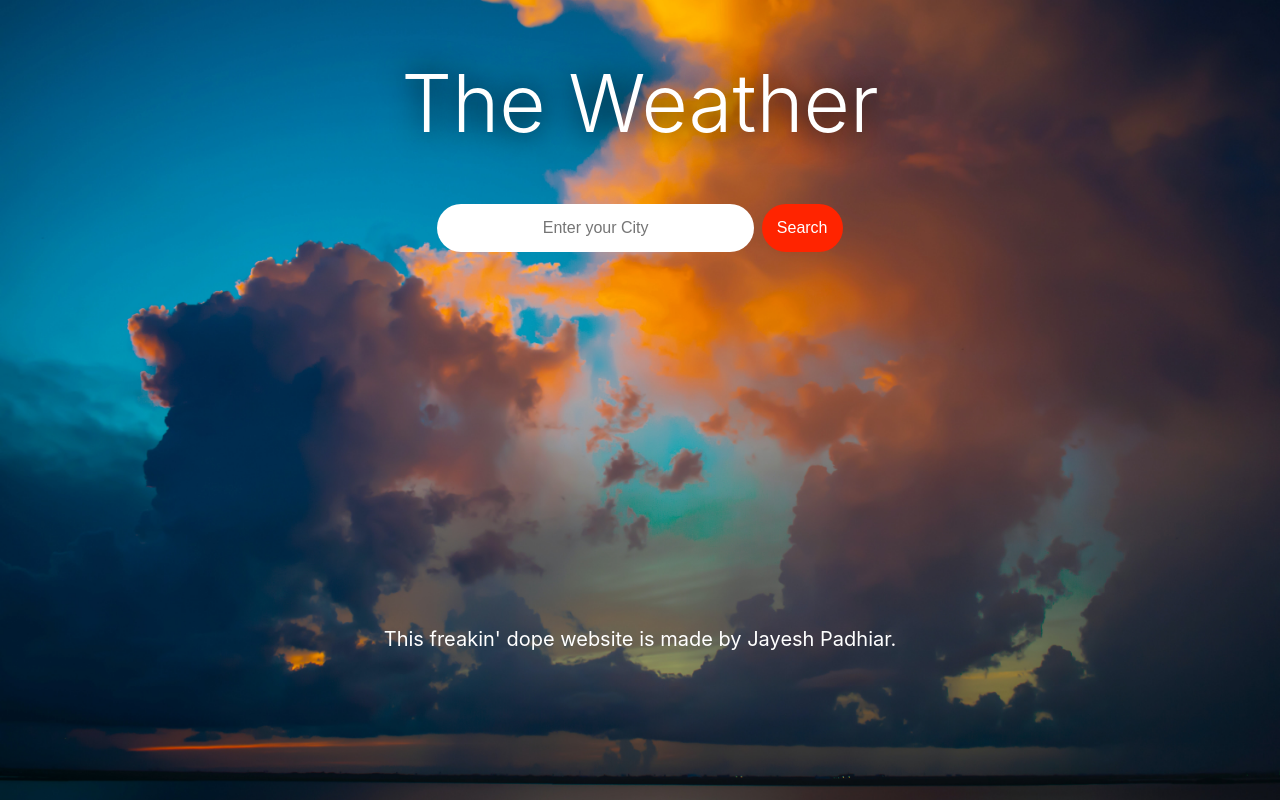
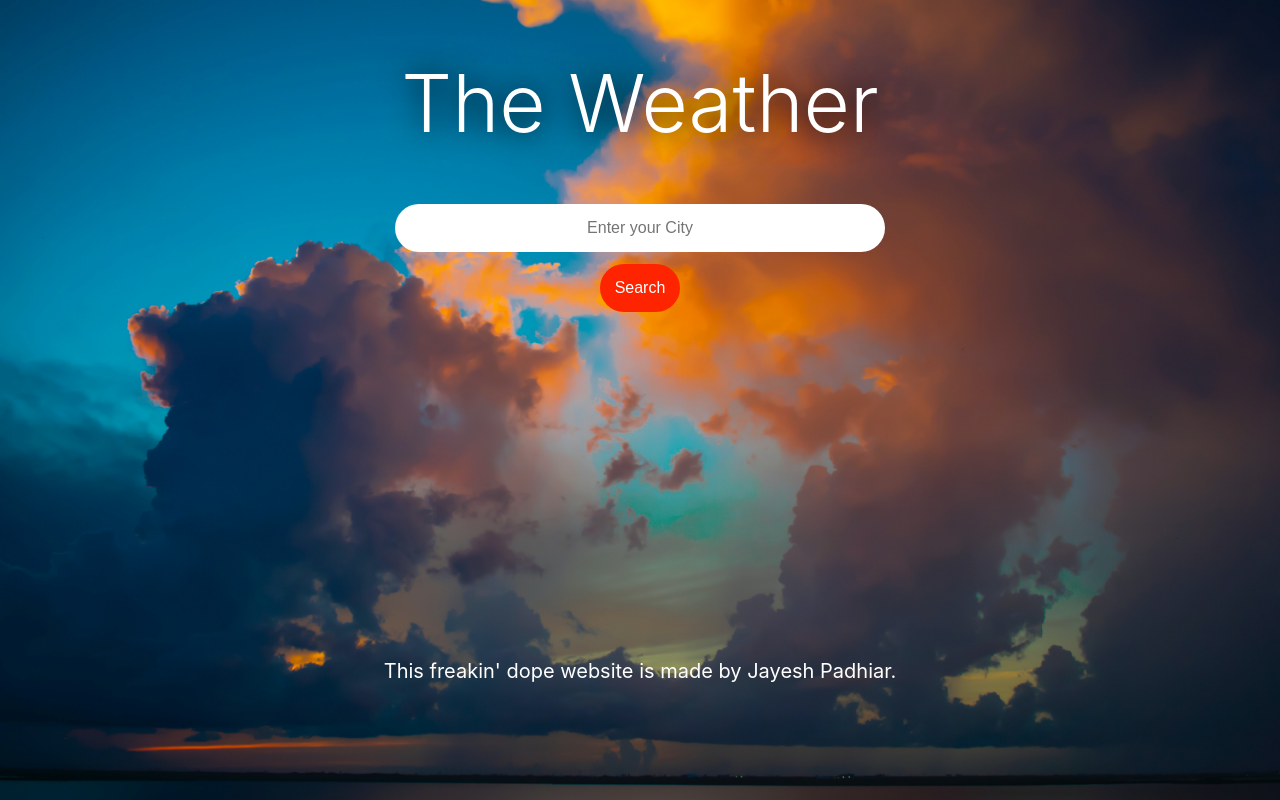
Before and after one commit to JayeshPadhiar/TheWeather, a React (Create React App) app: page / in a window 1280 px wide. Built offline with nearby package versions, Linux system fonts and the light colour scheme.

Commit message:
Improved Alignment

```diff
--- a/package.json
+++ b/package.json
@@ -1,6 +1,6 @@
 {
 	"name": "weather",
-	"homepage": "https://jayeshpadhiar.github.io/TheWeather",
+	"homepage": "https://jayeshpadhiar.github.io/TheWeather/",
 	"version": "0.1.0",
 	"private": true,
 	"dependencies": {
--- a/src/App.css
+++ b/src/App.css
@@ -1,26 +1,27 @@
 body {
 	transition: 1000ms;
-	/*background-image: url(/photos/PartlyCloudy.jpg);*/
 	background: #055555 url(/photos/PartlyCloudy.jpg);
 	background-size: cover;
 	background-repeat: no-repeat;
+	align-items: center;
 }
 
 
 div {
-	display: flex;
+	margin: auto;
+	align-items: center;
 	align-self: center;
+	justify-content: center;
 	flex-direction: column;
-	align-items: center;
-	justify-content: center;
 }
 
 div.weatherDisplay {
+	width: 80%;
+	align-self: center;
 	align-items: center;
 	text-align: center;
 	visibility: hidden;
-	margin: auto;
-	margin-top: 20px;
+	margin: 3em auto 4em;
 }
 
 h1 {
@@ -40,6 +41,7 @@ p {
 }
 
 input {
+	align-self: center;
 	text-align: center;
 	font-size: 1em;
 	width: 60%;
@@ -54,13 +56,14 @@ input:focus {
 }
 
 button {
+	align-self: center;
 	color: white;
 	background-color: #ff2400;
 	font-size: 1em;
 	padding: 15px;
 	border: none;
 	border-radius: 30px;
-	margin-left: 8px;
+	margin-top: 12px;
 	outline: none;
 }
 
@@ -72,14 +75,15 @@ button:active {
 	box-shadow: none;
 }
 
-form.searchBar {
+form {
+	display: flex;
+	width: 60%;
 	align-self: center;
+	align-items: center;
+	margin: auto;
 	justify-content: center;
-	align-items: center;
-	width: initial;
-	display: inline-flex;
-	width: 100%;
-	flex-direction: row;
+	justify-self: center;
+	flex-direction: column;
 }
 
 footer{
--- a/src/components/weather.js
+++ b/src/components/weather.js
@@ -67,7 +67,7 @@ export default class Weather extends Component {
 			<div>
 				<h1>The Weather</h1>
 
-				<form className='searchBar' onSubmit={this.search} >
+				<form onSubmit={this.search} >
 					<input ref={this.textBox} type='text' placeholder='Enter your City' onChange={this.textChange} />
 					<button type='submit'>Search</button>
 				</form>
```
